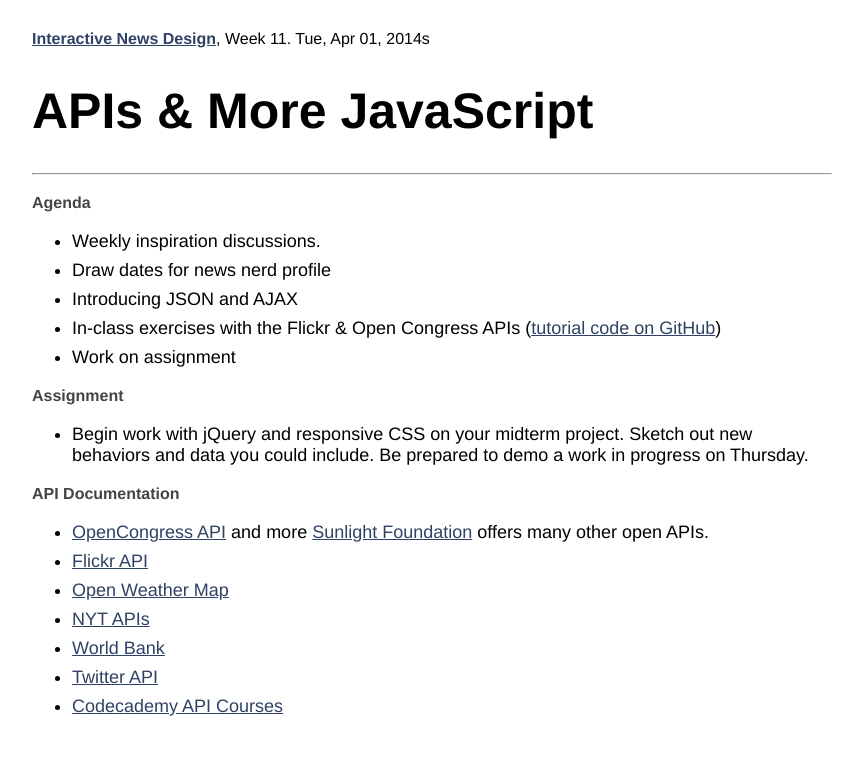
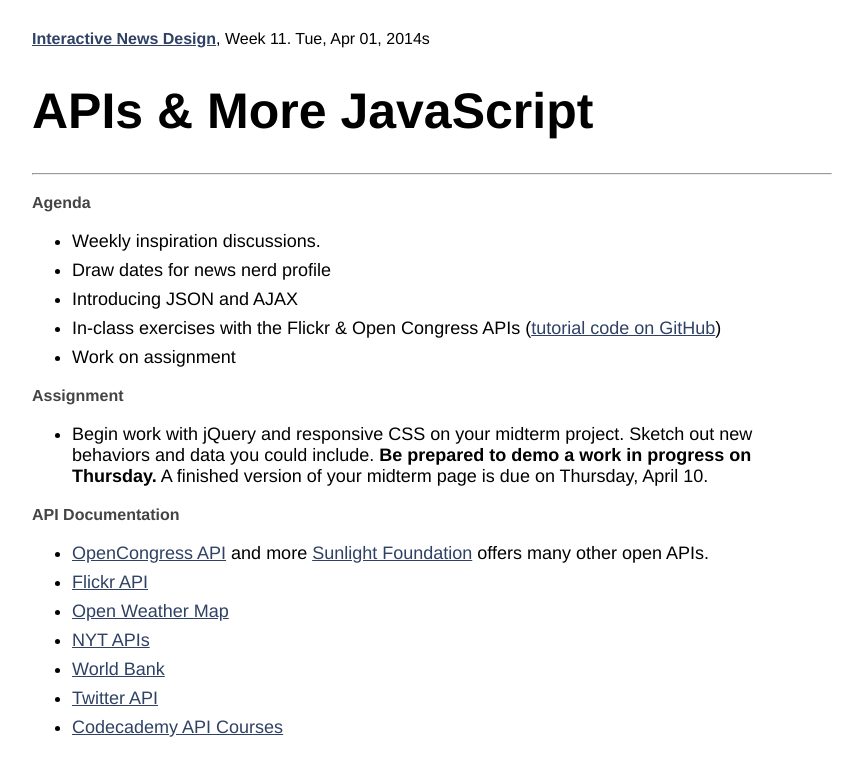
Before and after one commit to tysone/2014-columbia, a Jekyll site: the page built from _posts/2014-04-01-class-19.md, in a window 1280 px wide. Shown: the top 776 px of the page, without its empty margins (248-1111 px from the left). Built offline with Jekyll 4.4.1, drawn with Linux system fonts in a browser that asks for light colours.

Commit message:
update assignment

```diff
--- a/_posts/2014-04-01-class-19.md
+++ b/_posts/2014-04-01-class-19.md
@@ -15,7 +15,7 @@ summary: Interacting with the wider Web
 
 **Assignment**
 
-* Begin work with jQuery and responsive CSS on your midterm project. Sketch out new behaviors and data you could include. Be prepared to demo a work in progress on Thursday.
+* Begin work with jQuery and responsive CSS on your midterm project. Sketch out new behaviors and data you could include. <b>Be prepared to demo a work in progress on Thursday.</b> A finished version of your midterm page is due on Thursday, April 10.
 
 **API Documentation**
 
```
